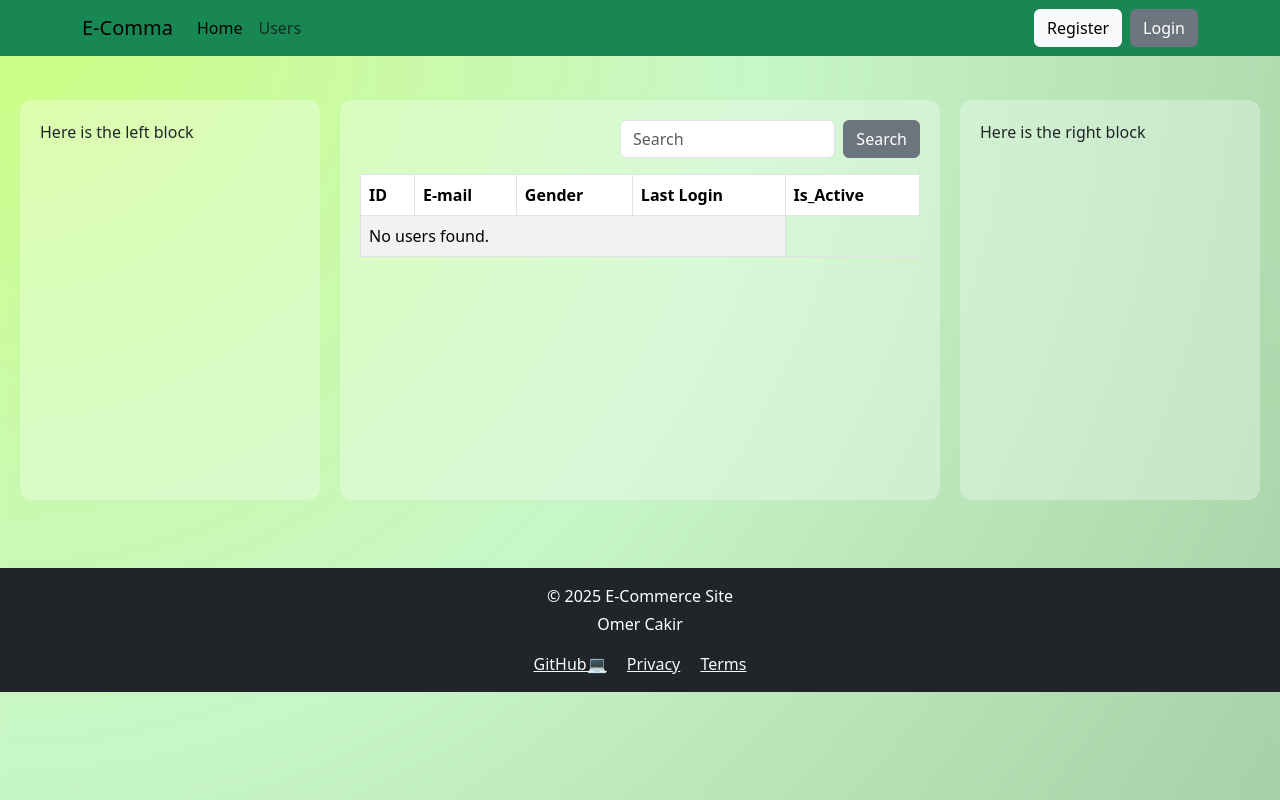
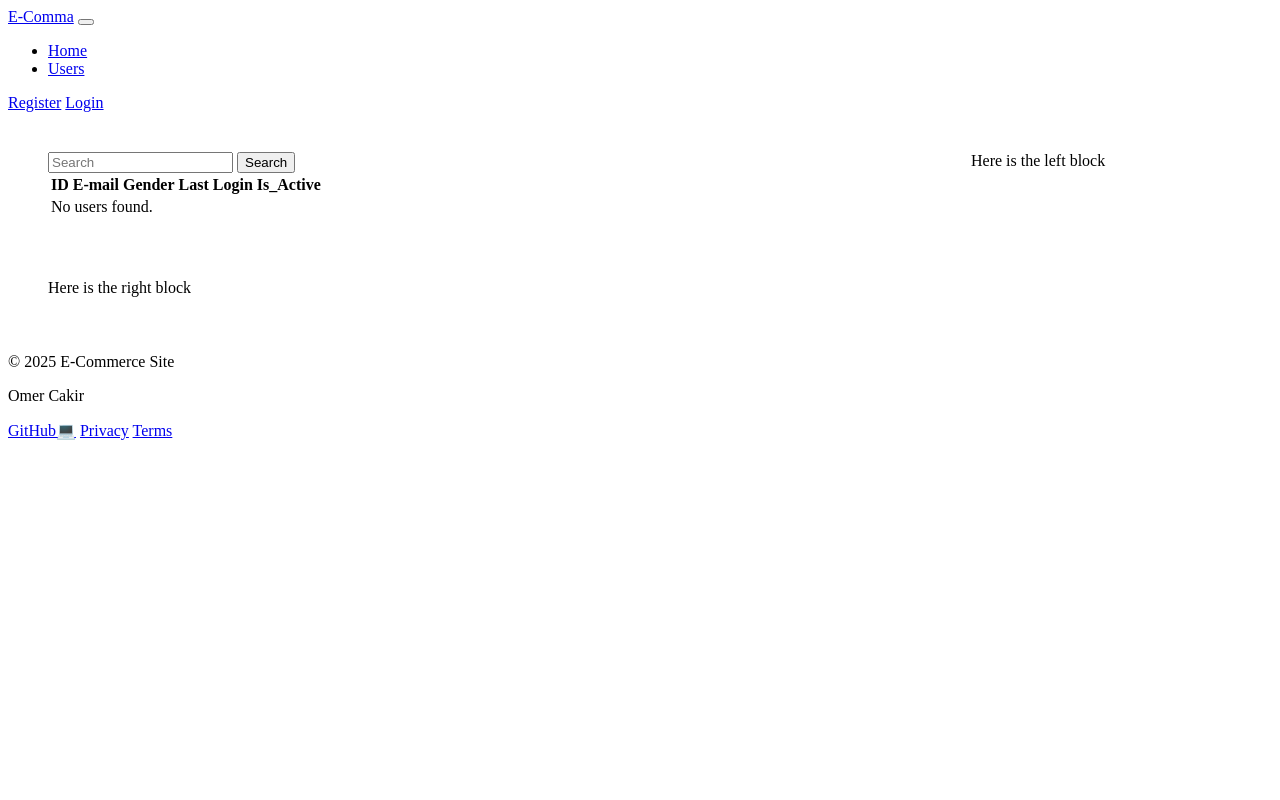
Before and after one commit to omercakir2/E-commerce, a Django app: template templates/users/display_users.html in a window 1280 px wide. Run offline with Django 3.2, Linux system fonts and the light colour scheme; the template is opened without the code that fills it, so the values that code supplies are empty; some libraries are stand-ins or nearby versions.

Commit message:
Change bootstrap theme and fix some little bugs

```diff
--- a/products/views.py
+++ b/products/views.py
@@ -60,11 +60,11 @@
     query = request.GET.get('q','')
     if request.user.is_authenticated:
         if query:
-            products = Product.objects.filter(Q(name__icontains=query)|Q(description__icontains=query)|Q(user=request.user))
+            products = Product.objects.filter(Q(name__icontains=query)|Q(description__icontains=query))
         else:
             products = Product.objects.filter(Q(user=request.user))
     else:
-        if query:
+        if query: # This part is for unauthenticated users
             products = Product.objects.filter(Q(name__icontains=query)|Q(description__icontains=query))
         else:
             products = Product.objects.all()
--- a/templates/base.html
+++ b/templates/base.html
@@ -5,24 +5,15 @@
 <head>
     <meta charset="utf-8">
     <title>{% block title %}E-Commerce{% endblock %}</title>
-    <!-- <meta http-equiv="refresh" content="5"> refresh every 5 second -->
     <meta name="viewport" content="width=device-width, initial-scale=1">
-    <link rel="stylesheet" href="{% static 'bootstrap.css' %}">
+    <link rel="stylesheet" href="{% static 'bootstrap3.css' %}">
     <style>
-        body {
-            background: radial-gradient(circle at top left, rgba(173, 255, 47, 0.6), rgba(144, 238, 144, 0.5), rgba(34, 139, 34, 0.4));
-            backdrop-filter: blur(3px);
-            background-attachment: fixed;
-            background-size: cover;
-            min-height: 100vh;
-            overflow-x: hidden;
-            margin: 0;
-            padding: 0;
-        }
+
 
         .three-column-layout {
             display: grid;
-            grid-template-columns: 1fr 2fr 1fr;
+            /* Buradaki değişken ile kolon genişlikleri kontrol edilecek */
+            grid-template-columns: var(--grid-columns, 1fr 2fr 1fr);
             gap: 20px;
             padding: 20px;
         }
@@ -30,22 +21,21 @@
         .left-panel,
         .center-panel,
         .right-panel {
-            background-color: rgba(255, 255, 255, 0.3);
             padding: 20px;
             border-radius: 12px;
-            min-height: 400px;
+            min-height: auto;
         }
 
         @media (max-width: 768px) {
             .three-column-layout {
-                grid-template-columns: 1fr;
+                grid-template-columns: 1fr !important;
             }
         }
     </style>
 </head>
 
 <body>
-    <nav class="navbar navbar-expand-lg bg-success" data-bs-theme="light">
+    <nav class="navbar navbar-expand-lg navbar-dark bg-primary">
         <div class="container">
             <a class="navbar-brand" href="/">E-Comma</a>
             <button class="navbar-toggler" type="button" data-bs-toggle="collapse" data-bs-target="#navbarColor01"
@@ -58,24 +48,18 @@
                     <li class="nav-item"><a class="nav-link" href="/users/display">Users</a></li>
                     {% if request.user.is_authenticated %}
                     <li class="nav-item dropdown">
-
                         <a class="nav-link dropdown-toggle" data-bs-toggle="dropdown" href="#" role="button"
                             aria-haspopup="true" aria-expanded="false">Products</a>
                         <div class="dropdown-menu">
                             <a class="dropdown-item" href="{% url 'add_pro' %}">Add</a>
                             <a class="dropdown-item" href="{% url 'remove_pro' %}">Remove</a>
                             <a class="dropdown-item" href="{% url 'list_pro' %}">List</a>
-
                         </div>
                     </li>
-
                     {% endif %}
-
-
-
                 </ul>
                 {% if request.user.is_authenticated %}
-                <a href="/users/{{ user.email }}" class="btn btn-light me-2">My profile</a>
+                <a href="/users/{{ request.user.email }}" class="btn btn-light me-2">My profile</a>
                 <a href="/users/logout" class="btn btn-danger">Logout</a>
                 {% else %}
                 <a href="/users/register" class="btn btn-light me-2">Register</a>
@@ -113,7 +97,8 @@
         {% endif %}
     </div>
 
-    <div class="three-column-layout">
+    {% block three_col_div %}
+    <div class="three-column-layout" {% block layout_style %}style="--grid-columns: 1fr 2fr 1fr;"{% endblock %}>
         <div class="left-panel">
             {% block left %}{% endblock %}
         </div>
@@ -124,48 +109,10 @@
             {% block right %}{% endblock %}
         </div>
     </div>
+    {% endblock %}
 
     <script src="https://cdn.jsdelivr.net/npm/@popperjs/core@2.11.8/dist/umd/popper.min.js"></script>
     <script src="https://cdn.jsdelivr.net/npm/bootstrap@5.3.3/dist/js/bootstrap.min.js"></script>
-    <script>
-        // Set total session duration (same as SESSION_COOKIE_AGE)
-        const sessionDuration = 600; // seconds = 1 minute for testing
-        let remaining = sessionDuration;
-
-        // Count down every second
-        const timer = setInterval(() => {
-            remaining--;
-
-            // If under 60 seconds, show the timer
-            if (remaining <= 90 && remaining > 0) {
-                const timerBox = document.getElementById('session-timer');
-                const timeText = document.getElementById('time-left');
-
-                if (timerBox && timeText) {
-                    timerBox.style.display = 'inline';
-                    const minutes = Math.floor(remaining / 60);
-                    const seconds = remaining % 60;
-                    timeText.innerText = `${minutes}:${seconds.toString().padStart(2, '0')}`;
-                }
-            }
-
-            // If time's up, redirect to logout
-            if (remaining <= 0) {
-                clearInterval(timer);
-                window.location.href = "{% url 'logout' %}"; // adjust if needed
-            }
-        }, 1000);
-
-        // Reset timer on user activity
-        ['mousemove', 'keydown', 'click'].forEach(evt => {
-            document.addEventListener(evt, () => {
-                remaining = sessionDuration;
-                const timerBox = document.getElementById('session-timer');
-                if (timerBox) timerBox.style.display = 'none';
-            });
-        });
-    </script>
-
 </body>
 
 <footer class="bg-dark text-white mt-5 py-3">
--- a/templates/home.html
+++ b/templates/home.html
@@ -1,7 +1,8 @@
 {% extends "base.html" %}
 {% load static %}
 
-{% block title %}Home Page{% endblock %}
+{% block title %}Home Page
+{% endblock %}
 
 {% block left %}
 <div class="alert alert-light shadow-sm rounded-4 px-4 py-3">
@@ -45,7 +46,7 @@
             </div>
             {% empty %}
             <div class="carousel-item active">
-              <img src="{% static 'image1.png' %}" class="d-block w-100" style="height: 300px; object-fit: contain;">
+              <img src="{% static 'noimage.png' %}" class="d-block w-100" style="height: 300px; object-fit: contain;">
             </div>
             {% endfor %}
           </div>
--- a/templates/products/add_product.html
+++ b/templates/products/add_product.html
@@ -40,7 +40,7 @@
 
       <div class="mb-3">
         <label for="images" class="form-label">Upload up to 5 Images</label>
-        <input type="file" name="images" id="images" class="form-control" accept="image/*" multiple required>
+        <input type="file" name="images" id="images" class="form-control" accept="image/*" multiple>
         <small class="form-text text-muted">You can upload up to 5 images.</small>
       </div>
 
--- a/templates/products/list_product.html
+++ b/templates/products/list_product.html
@@ -2,7 +2,7 @@
 {% load static %}
 
 {% block title %}
-Home Page
+Your Products
 {% endblock %}
 
 {% block center %}
@@ -42,7 +42,7 @@
             </div>
             {% empty %}
             <div class="carousel-item active">
-              <img src="{% static 'image.jpg' %}" class="d-block w-100" style="height: 300px; object-fit: contain;">
+              <img src="{% static 'noimage.png' %}" class="d-block w-100" style="height: 300px; object-fit: contain;">
             </div>
             {% endfor %}
           </div>
--- a/templates/users/display_users.html
+++ b/templates/users/display_users.html
@@ -3,27 +3,32 @@
 
 {% block title %}
 Users
-{% endblock title %}
+{% endblock %}
+
+{% block layout_style %}
+style="--grid-columns: 3fr 1fr;"  {# Burada istediğin gibi genişlikleri ayarlayabilirsin #}
+{% endblock %}
+
+{% block center %}
+Here is the left block
+{% endblock %}
 
 {% block left %}
-Here is the left block
-{% endblock left %}
-
-{% block center %}
 <div class="d-flex justify-content-end mb-3">
   <form class="d-flex" method="GET" action="{% url 'display' %}" style="max-width: 300px;">
     <input class="form-control me-2" name="q" type="search" placeholder="Search" value="{{ query }}">
     <button class="btn btn-secondary" type="submit">Search</button>
   </form>
 </div>
+
 {% if query %}
 <a href="{% url 'display' %}" class="btn btn-secondary mb-3">
   Show All Users
 </a>
-<h4>Results including the "{{query}}"</h4>
+<h4>Results including the "{{ query }}"</h4>
 {% endif %}
+
 <div class="table-responsive">
-
   <table class="table table-hover table-striped table-bordered">
     <thead>
       <tr>
@@ -41,17 +46,18 @@
         <td>{{ user.email }}</td>
         <td>{{ user.gender }}</td>
         <td>{{ user.last_login }}</td>
-        <td>{{ user.is_active}}</td>
+        <td>{{ user.is_active }}</td>
       </tr>
       {% empty %}
       <tr>
-        <td colspan="4">No users found.</td>
+        <td colspan="5">No users found.</td>
       </tr>
       {% endfor %}
     </tbody>
   </table>
 </div>
-{% endblock center %}
+{% endblock %}
+
 {% block right %}
 Here is the right block
-{% endblock right %}
+{% endblock %}
--- a/templates/users/password_reset_email.html
+++ b/templates/users/password_reset_email.html
@@ -11,6 +11,7 @@
         <h3 style="color: #333;">Reset Your Password</h2>
         <h4>Hi {{ user.email }},</h4>
         <p style="color: #555;">We received a request to reset your password. If you didn’t make the request, you can ignore this email.</p>
+        <p> The link is valid for the next 24 hours.</p>
       </div>
 
       <div style="text-align: center; margin: 30px 0;">
--- a/users/views.py
+++ b/users/views.py
@@ -117,7 +117,7 @@
         try:
             user = CustomUser.objects.get(email=email)
         except CustomUser.DoesNotExist:
-            return render(request, "custom_password_reset_request.html", {"error": "No user with that email."})
+            return render(request, "users/custom_password_reset_request.html", {"error": "No user with that email."})
 
         token = default_token_generator.make_token(user)
         uid = urlsafe_base64_encode(force_bytes(user.pk))
```
Also changed, not shown: update_readme_screenshots.py (+8 -5 lines), README.md, sample_pngs/v1.1.1/Screenshot 2025-06-19 at 13.37.12.png (added), sample_pngs/v1.1.1/Screenshot 2025-06-19 at 13.37.41.png (added), sample_pngs/v1.1.1/Screenshot 2025-06-19 at 13.37.52.png (added), sample_pngs/v1.1.1/Screenshot 2025-06-19 at 13.38.09.png (added), sample_pngs/v1.1.1/Screenshot 2025-06-19 at 13.39.06.png (added), sample_pngs/v1.1.1/Screenshot 2025-06-19 at 13.39.15.png (added), static/noimage.png (added).
